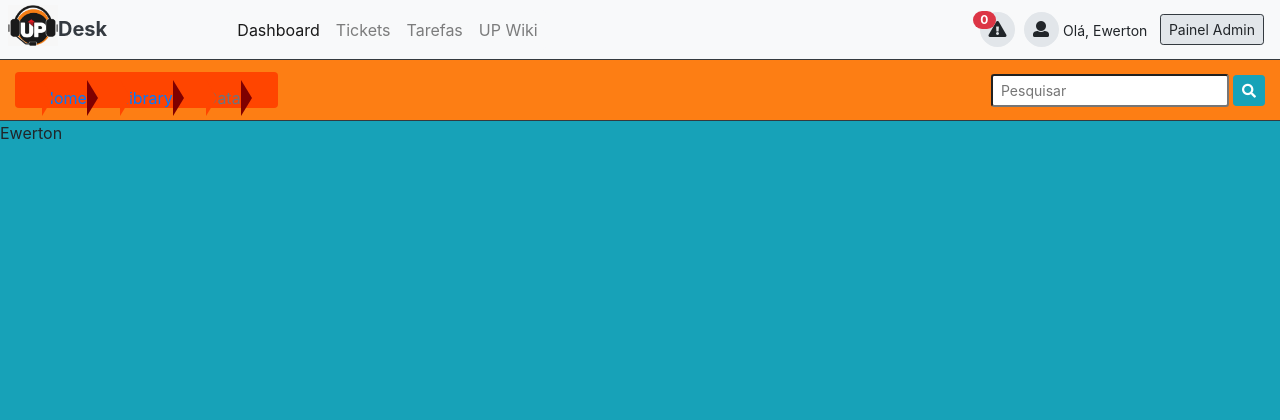
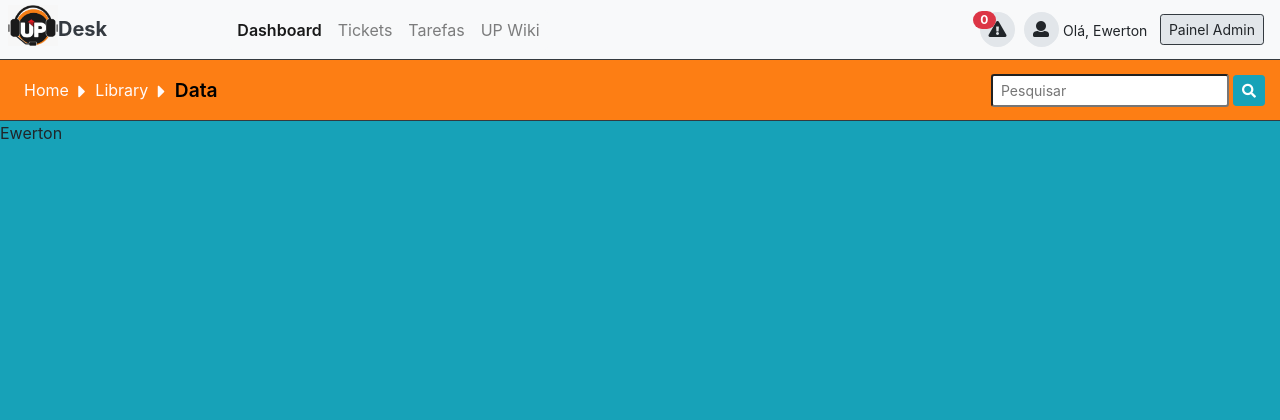
Before and after one commit to ewertonlucena/upticket, a PHP site: page /upticket/ in a window 1280 px wide. Shown: the top 420 px of the page. Run offline with PHP 8.4, Linux system fonts and the light colour scheme; a user stored in the database is signed in; data comes from the database, SQL or seed files in the repository.

Commit message:
Template - Staff Menu

```diff
--- a/assets/css/style.css
+++ b/assets/css/style.css
@@ -1,8 +1,11 @@
-
 .loginarea {
     -webkit-box-shadow:1px 2px 5px 1px #181818 ;
     -moz-box-shadow:1px 2px 5px 1px #181818 ;
     box-shadow:1px 2px 5px 1px #181818 ;
+}
+
+.text-defaut {
+    font-family: -apple-system, BlinkMacSystemFont, "Segoe UI", Roboto, "Helvetica Neue", Arial, sans-serif, "Apple Color Emoji", "Segoe UI Emoji", "Segoe UI Symbol"
 }
 
 .header, .sub-header {
@@ -16,6 +19,12 @@
 
 }
 
+
+
+.nav-link.active {
+    font-weight: 600;
+}
+
 .badge-alert {
     position: relative;
     top:-10px;
@@ -27,7 +36,7 @@
     background-color: #e2e6ea;
 }
 
-.btn-staff:hover {
+.btn-staff:hover, .btn-staff:focus {
     color: #f8f9fa;
     background-color: #fd7e14;
 }
@@ -42,137 +51,78 @@
     background-color: #fd7e14;
 }
 
-.breadcrumb {
-    margin: 0px;
-    padding: 8px 12px;
-    height: 36px;
-    line-height: 36px;
-    background-color: orangered;
-    -ms-flex-align: center !important;
-    align-items: center !important;
+.breadcrumb, .breadcrumb-item {
+    background-color: transparent;
+    display: inline-block;
+}
+.breadcrumb-item + .breadcrumb-item::before {
+    display: none;
+}
+.breadcrumb-item::after {
+  display: inline-block;
+  padding-right: 0rem;
+  color: snow;
+  font-family:Font Awesome\ 5 Pro;
+  font-weight: 900;
+  content: "\f0da";
+}
+
+.breadcrumb-item.active::after {
+    display: none;
+}
+
+.breadcrumb-item::after {
+    font-size: 20px;
+    position: relative;
+    top: 5px;
+}
+
+.breadcrumb-item.active a{
+    display: inline-block;
+    color: black !important;
+    font-size: 1.2rem;
+    font-weight: 600;
+    pointer-events: none;
 }
 
 .breadcrumb-item {
-    padding-right: 25px;
-    padding-left: 15px;
+    display: none
 }
 
-.breadcrumb-item + .breadcrumb-item:before {
-   content: '';
+.breadcrumb-item.active {
+    display: inline-block
+}
+.breadcrumb-item a{
+    color: snow;
+    text-decoration: none;
 }
 
-
-.breadcrumb li::after, .breadcrumb li::before {
-    position: absolute;
-    content: '';
-    border-top: 18px solid transparent;
-    border-bottom: 18px solid transparent
-}
-.breadcrumb li::before {
-    z-index: 3;
-    border-left: 11px solid orangered
-}
-.breadcrumb li::after {
-    z-index: 2;
-    border-left: 11px solid maroon
+.breadcrumb-item a:hover, .breadcrumb-item a:focus {
+    color: black;
+    text-decoration: none;
 }
 
-.breadcrumb-arrow {
-    height: 36px;
-    padding: 0;
-    line-height: 36px;
-    list-style: none;
-    background-color: orangered;
-    color: black;
-}
-.breadcrumb-arrow li:first-child a {
-    border-radius: 4px 0 0 4px;
-    -webkit-border-radius: 4px 0 0 4px;
-    -moz-border-radius: 4px 0 0 4px
-}
-.breadcrumb-arrow li, .breadcrumb-arrow li a, .breadcrumb-arrow li span {
-    display: inline-block;
-    vertical-align: top;
-    padding-right: 5px;
-}
-.breadcrumb-arrow li:not(:first-child) {
-    margin-left: -5px
-}
-.breadcrumb-arrow li+li:before {
-    padding: 0;
-    content: ""
-}
-.breadcrumb-arrow li span {
-    padding: 0 10px
-}
-.breadcrumb-arrow li a, .breadcrumb-arrow li:not(:first-child) span {
-    height: 36px;
-    padding: 0 10px 0 25px;
-    line-height: 36px
-}
-.breadcrumb-arrow li:first-child a {
-    padding: 0 10px
-}
-.breadcrumb-arrow li a {
-    position: relative;
-    color: #fff;
-    text-decoration: none;
-}
-.breadcrumb-arrow li:first-child a {
-    padding-left: 10px
-}
-.breadcrumb-arrow li a:after, .breadcrumb-arrow li a:before {
-    position: absolute;
-    top: -1px;
-    width: 0;
-    height: 0;
-    content: '';
-    border-top: 18px solid transparent;
-    border-bottom: 18px solid transparent
-}
-.breadcrumb-arrow li a:before {
-    right: -10px;
-    z-index: 3;
-    border-left-color: orangered;
-    border-left-style: solid;
-    border-left-width: 11px
-}
-.breadcrumb-arrow li a:after {
-    right: -11px;
-    z-index: 2;
-    border-left: 11px solid maroon
-}
-.breadcrumb-arrow li a:focus, .breadcrumb-arrow li a:hover {
-    background-color: #ed1b24;
-
-}
-.breadcrumb-arrow li a:focus:before, .breadcrumb-arrow li a:hover:before {
-    border-left-color: #ed1b24
-}
-.breadcrumb-arrow li a:active {
-    background-color: #fd7e14 !important;
-    border: 1px solid #fd7e14 !important
-}
-.breadcrumb-arrow li a:active:after, .breadcrumb-arrow li a:active:before {
-    border-left-color: #fd7e14 !important
+.dropdown-menu {
+  padding: 0;
+  margin: 0;
+  border-radius: 0.4rem;
 }
 
-.breadcrumb-arrow li a .active {
-    background-color: #fd7e14 !important;
-    border: 1px solid #fd7e14 !important
+.main-content {
+    height: 1200px;
 }
 
-.breadcrumb-arrow li span {
-    color: #434a54
-}
-.main-content {
-    height: 1200px;
+@media (max-width: 576px) {
+    .search-input {
+        width: 120px;
+    }
 }
 
 @media (max-width: 767px) {
     .hidden-xs {
         display: none!important;
     }
+
 }
 
 @media (min-width: 1920px) {
--- a/config.php
+++ b/config.php
@@ -9,13 +9,13 @@ if (ENVIRONMENT == 'development') {
     $config['dbname'] = 'helpdesk';
     $config['host'] = 'localhost';
     $config['dbuser'] = 'root';
-    $config['dbpass'] = '';
+    $config['dbpass'] = 'root';
 } else {
     define('BASE_URL', 'http://meusite.com.br/');
     $config['dbname'] = 'helpdesk';
     $config['host'] = 'localhost';
     $config['dbuser'] = 'root';
-    $config['dbpass'] = '';
+    $config['dbpass'] = 'root';
 }
 global $db;
 try {
--- a/views/template.php
+++ b/views/template.php
@@ -35,7 +35,7 @@
                                     <a class="nav-link " href="#">Tarefas</a>
                                 </li>
                                 <li class="nav-item">
-                                    <a class="nav-link" href="#">UP Wiki</a>
+                                    <a class="nav-link text-nowrap" href="#">UP Wiki</a>
                                 </li>
                             </ul>
                         </div>
@@ -45,18 +45,31 @@
                     <ul class="list-inline m-0">
                         <li class="list-inline-item mr-1">
                             <span class="badge badge-pill badge-danger badge-alert fa-xs">0</span>
-                            <div class="btn btn-staff btn-mini rounded-circle p-0 pt-1" >
+                            <div class="btn btn-staff btn-mini rounded-circle p-0 pt-1" id="notifyMenu" data-toggle="dropdown" aria-haspopup="true" aria-expanded="false">
                                 <span class="fas fa-exclamation-triangle"></span>
                             </div>
+                            <div class="dropdown-menu" aria-labelledby="notifyMenu">
+                                <ul class="list-unstyled">
+                                    <li class="list-group-item bg-danger text-white p-0">
+                                        ...
+                                    </li>
+                                    <li class="list-group-item bg-light text-dark p-0">
+                                        ...
+                                    </li>
+                                </ul>
+                            </div>
                         </li>
-                        <li class="list-inline-item mr-0">
+                        <li class="list-inline-item mr-2" id="myMenu" role="button" data-toggle="dropdown" aria-haspopup="true" aria-expanded="false">
                             <div class="btn btn-staff btn-mini rounded-circle p-0 pt-1" >
                                 <span class="fas fa-user" ></span>
                             </div>
-                        </li>
-                        <li class="list-inline-item">
                             <span class="d-none d-lg-inline d-sm-inline fa-sm" style="position: relative;top: 2px;">Olá, <?php echo $viewData['staff_name']; ?></span>
                         </li>
+                        <div class="dropdown-menu" aria-labelledby="myMenu">
+                            <a class="dropdown-item" href="#">Action</a>
+                            <a class="dropdown-item" href="#">Another action</a>
+                            <a class="dropdown-item" href="#">Something else here</a>
+                        </div>
                         <li class="list-inline-item">
                             <a class="btn btn-staff btn-sm border-dark text-nowrap" href="#">Painel Admin</a>
                         </li>
@@ -65,7 +78,7 @@
             </div>
             <div class="row">
                 <div class="col collapse navbar-dark bg-dark border-bottom border-dark d-sm-none" id="navbarCollapsed">
-                    <ul class="navbar-nav mr-0">
+                    <ul class="navbar-nav mx-0">
                         <li class="nav-item">
                             <a class="nav-link active" href="#">Dashboard</a>
                         </li>
@@ -76,24 +89,30 @@
                             <a class="nav-link" href="#">Tarefas</a>
                         </li>
                         <li class="nav-item">
-                            <a class="nav-link" href="#">UP Wiki</a>
+                            <a class="nav-link" href="#">UP-Wiki</a>
                         </li>
                     </ul>
                 </div>
             </div>
-            <div class="row border-bottom border-dark">
-                <div class="col-md-8 breadcrumb-search d-md-flex align-items-center d-none d-md-block">
+            <div class="row border-bottom border-dark ">
+                <div class="col breadcrumb-search d-md-flex align-items-center">
                     <nav aria-label="breadcrumb">
-                        <ol class="breadcrumb">
-                            <li class="breadcrumb-item"><a href="#">Home</a></li>
-                            <li class="breadcrumb-item"><a href="#">Library</a></li>
-                            <li class="breadcrumb-item active" aria-current="page">Data</li>
+                        <ol class="breadcrumb m-0 m-md-0 mt-2 p-0 pl-1">
+                            <li class="breadcrumb-item d-sm-inline-block " style="padding-left: 0px;">
+                                <a class="btn btn-link px-1" href="#">Home</a>
+                            </li>
+                            <li class="breadcrumb-item d-sm-inline-block" style="padding-left: 0px;">
+                                <a class="btn btn-link px-1" href="#">Library</a>
+                            </li>
+                            <li class="breadcrumb-item active" aria-current="page" style="padding-left: 0px;">
+                                <a class="btn btn-link px-1" href="#">Data</a>
+                            </li>
                         </ol>
                     </nav>
                 </div>
-                <div class="col-md-4 breadcrumb-search d-flex align-items-center justify-content-end no-gutters m-0">
+                <div class="col-7 breadcrumb-search d-flex align-items-center justify-content-end m-0">
                     <form method="POST" class="form-inline" role="form">
-                        <input type="text" class="form-control-sm mr-1" name="fastSearch" placeholder="Pesquisar"/>
+                        <input type="text" class="form-control-sm search-input mr-1" name="fastSearch" placeholder="Pesquisar"/>
                         <button type="submit" class="btn btn-sm btn-info"><span class="fas fa-search"></span></button>
                     </form>
                 </div>
```
